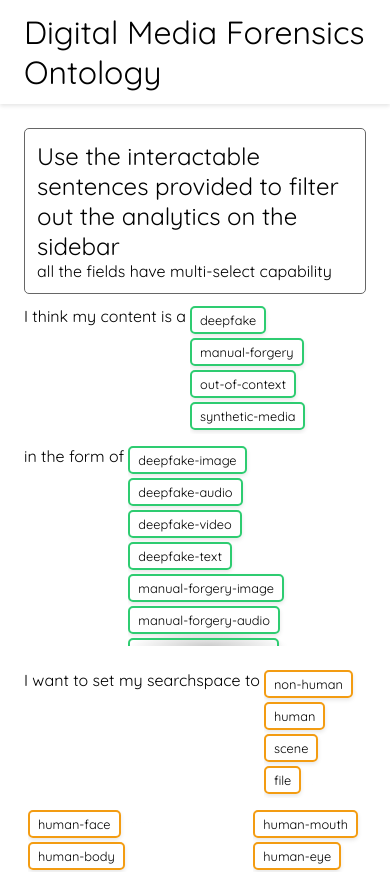
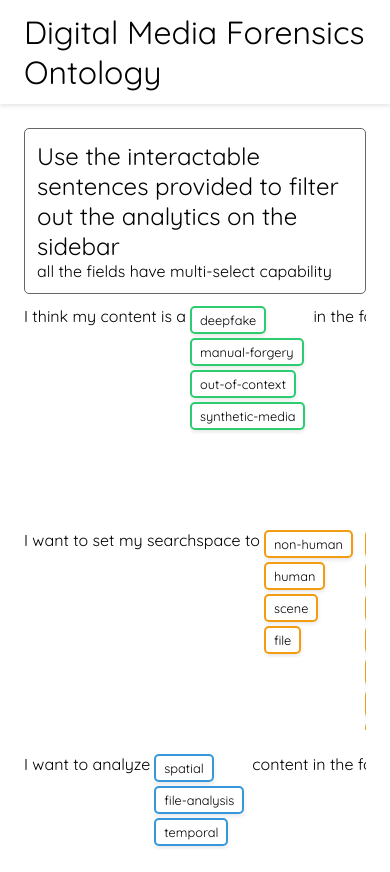
Before and after one commit to DeFake-Project/varuna, a Next.js app: page /ontology in a window 390 px wide. Shown: the top 872 px of the page. Built offline with nearby package versions, Linux system fonts and the light colour scheme; what fuzzyset, stopword would draw is missing.

Commit message:
updated filter ordering and responsive behavior

```diff
--- a/src/app/ontology/option-block.tsx
+++ b/src/app/ontology/option-block.tsx
@@ -21,7 +21,12 @@ const OptionBlock: React.FC<OptionBlockProps> = ({ title, nodenames }) => {
         if (filter[b].state === "available") return 1;
         return 0;
     }
-    nodenames.sort(sortByState);
+
+    const alphabeticCompare = (a: string, b: string, state: string) => {
+        return filter[a].state === state && filter[b].state === state ? a.localeCompare(b) : 0;
+    }
+
+    nodenames.sort(sortByState).sort((a, b) => alphabeticCompare(a, b, "available"));
 
     return (
         <div className={`${title} option-block scroll-shadows`}>
--- a/src/app/styles/components.scss
+++ b/src/app/styles/components.scss
@@ -122,18 +122,18 @@
 
 .option-block-group {
     display: flex;
-    flex-wrap: wrap;
+    align-items: flex-start;
     margin-bottom: 12px;
 
     border-left: 4px solid transparent;
     padding-left: 20px;
     margin-left: -24px;
 
-    @media (max-width: 768px) {
-        align-items: flex-start;
-        justify-content: space-between;
-        width: 100%;
+    @media (max-width: 1100px) {
+        overflow-x: auto;
+        max-width: 640px;
     }
+
 
     .pill {
         border: 2px solid;
```
